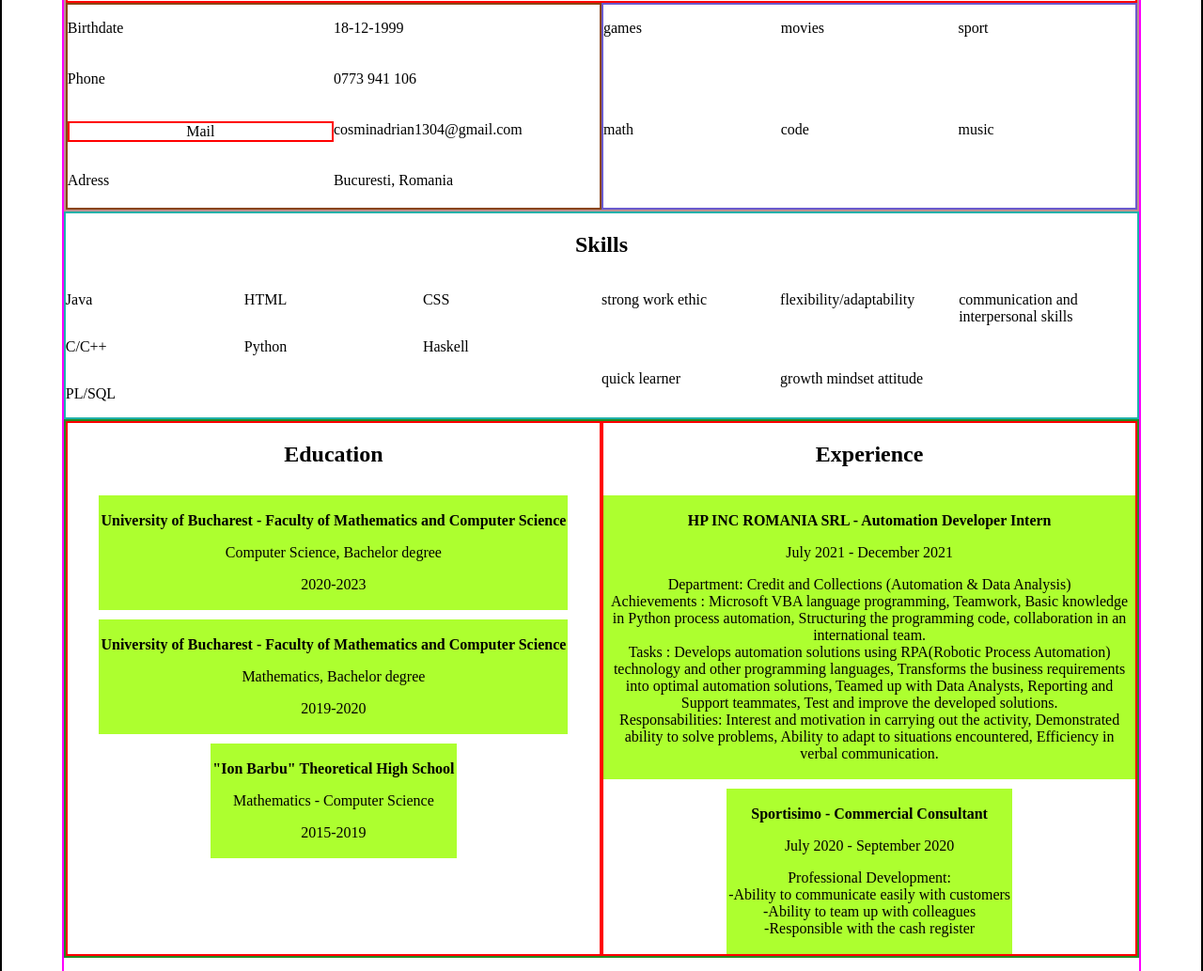
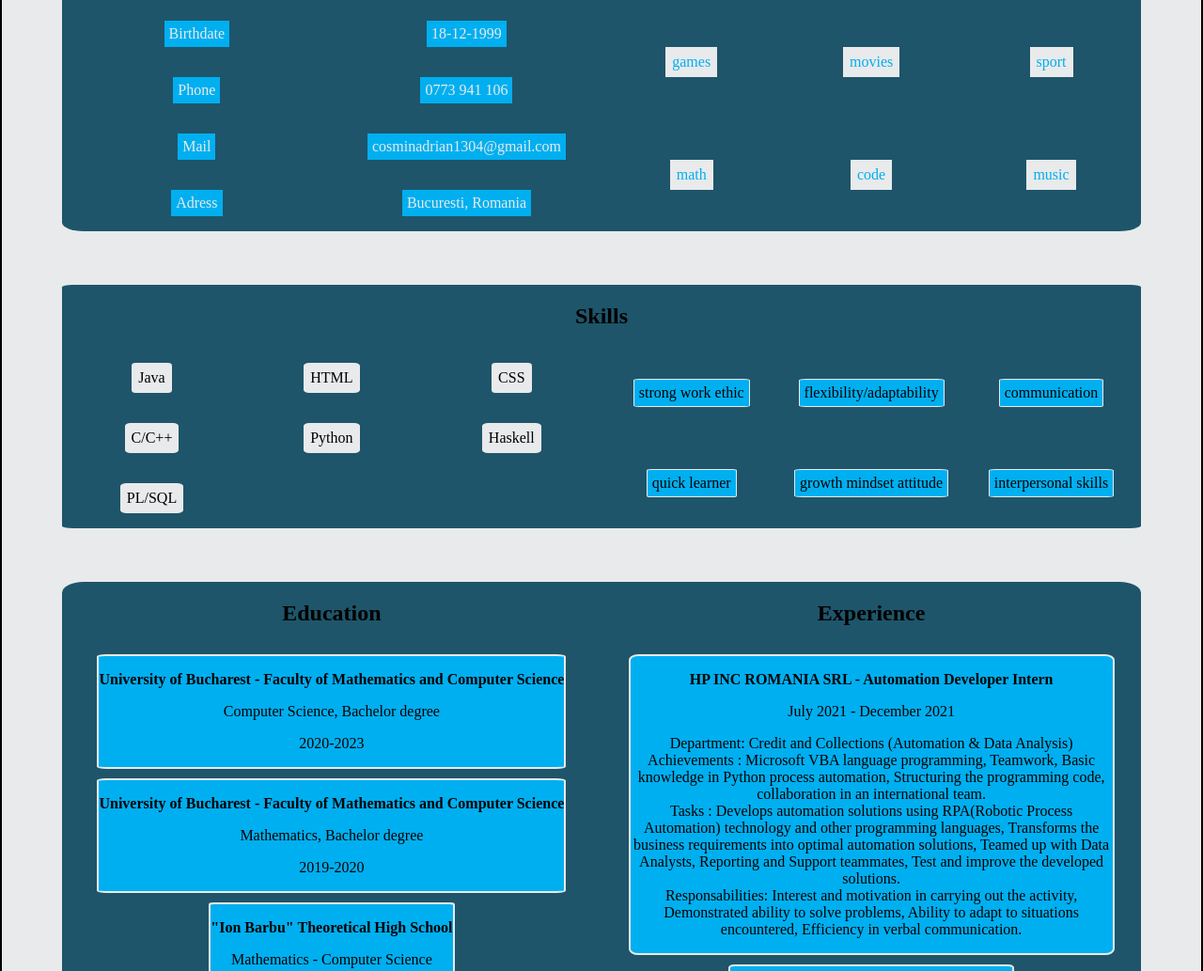
Before and after one commit to AdrianCosmin18/nedelcucosminadrian.github.io, a plain HTML site: page index.html in a window 1280 px wide. Shown: the part 942-1975 px from the top of the page at 94% size. Drawn offline with Linux system fonts and the light colour scheme.

Commit message:
style in progress

```diff
--- a/index.css
+++ b/index.css
@@ -1,10 +1,12 @@
 body {
   border: 2px solid black;
   margin: 0px;
+  background-color: #e8eaeb;
 }
 
 header {
-  border: 2px solid mediumblue;
+  background-color: #1e556a;
+  /* border: 2px solid mediumblue; */
   display: flex;
   justify-content: row;
   /* margin-left: 5%; */
@@ -27,12 +29,15 @@ header h1 {
 }
 
 .bar p {
-  /* border: 2px solid forestgreen; */
+  border: 2px solid #e8eaeb;
+  background-color: #e8eaeb;
+  padding: 5px;
   font-size: 20px;
+  border-radius: 10%;
 }
 
 main {
-  border: 2px solid magenta;
+  /* border: 2px solid magenta; */
   display: flex;
   flex-direction: column;
   justify-content: center;
@@ -42,16 +47,19 @@ main {
 }
 
 .presentation {
-  border: 2px solid forestgreen;
+  background-color: #1e556a;
+  /* border: 2px solid forestgreen; */
   display: flex;
   flex-direction: column;
+  margin-bottom: 2%;
+  border-radius: 2%;
 
   align-items: center;
 }
 
 .userIcon {
   width: 300px;
-  border: 2px solid red;
+  /* border: 2px solid red; */
   display: flex;
 }
 
@@ -81,15 +89,18 @@ main {
 }
 
 .me {
-  border: 2px solid rosybrown;
+  /* border: 2px solid rosybrown; */
+  background-color: #1e556a;
   display: grid;
   grid-template-columns: 1fr 1fr;
   grid-template-columns: 1fr 1fr;
   grid-template-areas: "aboutme aboutme" "personal interests";
+  border-radius: 2%;
+  margin-bottom: 5%;
 }
 
 .aboutMe {
-  border: 2px solid red;
+  /* border: 2px solid red; */
   display: flex;
   flex-direction: column;
   justify-content: center;
@@ -101,16 +112,28 @@ main {
 
 .infoIcon {
   width: 100px;
+  background-color: #1e556a;
 }
 
 .personalDetails {
-  border: 2px solid saddlebrown;
+  /* border: 2px solid saddlebrown; */
   grid-area: personal;
+  text-align: center;
 
   display: grid;
   grid-template-columns: 1fr 1fr;
   grid-template-rows: 1fr 1fr 1fr 1fr;
   grid-template-areas: "b bv" "p pv" "m mv" "a av";
+}
+
+.personalDetails p {
+  /* border: 1px solid #e8eaeb; */
+  display: flex;
+  justify-self: center;
+  align-self: center;
+  padding: 5px;
+  background-color: #00aff0;
+  color: #e8eaeb;
 }
 
 .birthdate {
@@ -146,13 +169,24 @@ main {
 }
 
 .myInterests {
-  border: 2px solid slateblue;
+  /* border: 2px solid slateblue; */
   grid-area: interests;
+  text-align: center;
 
   display: grid;
   grid-template-columns: 1fr 1fr 1fr;
   grid-template-rows: 1fr 1fr;
   grid-template-areas: "g mo s" "ma c mu";
+}
+
+.myInterests p {
+  display: flex;
+  justify-self: center;
+  align-self: center;
+  border: 2px solid #e8eaeb;
+  background-color: #e8eaeb;
+  color: #00aff0;
+  padding: 5px;
 }
 
 .games {
@@ -180,10 +214,13 @@ main {
 }
 
 .skills {
-  border: 2px solid lightseagreen;
+  /* border: 2px solid lightseagreen; */
+  background-color: #1e556a;
   display: grid;
   grid-template-columns: 1fr 1fr;
   grid-template-areas: "title title" "ts ps";
+  margin-bottom: 5%;
+  border-radius: 1%;
 }
 
 .technicalSkills {
@@ -193,11 +230,31 @@ main {
   grid-template-columns: 1fr 1fr 1fr;
 }
 
+.technicalSkills p {
+  border: 2px solid #e8eaeb;
+  background-color: #e8eaeb;
+  border-radius: 10%;
+  display: flex;
+  padding: 5px;
+  justify-self: center;
+}
+
 .profesionalSkills {
   grid-area: ps;
 
   display: grid;
   grid-template-columns: 1fr 1fr 1fr;
+}
+
+.profesionalSkills p {
+  display: flex;
+  flex-wrap: nowrap;
+  justify-self: center;
+  align-self: center;
+  border: 1px solid #e8eaeb;
+  padding: 5px;
+  background-color: #00aff0;
+  border-radius: 5%;
 }
 
 .titleSkills {
@@ -206,14 +263,17 @@ main {
 }
 
 .educationAndExperience {
-  border: 2px solid forestgreen;
+  /* border: 2px solid forestgreen; */
   display: grid;
   grid-template-columns: 1fr 1fr;
+  background-color: #1e556a;
+  margin-bottom: 5%;
+  border-radius: 2%;
 }
 
 .education,
 .experience {
-  border: 2px solid red;
+  /* border: 2px solid red; */
   display: flex;
   flex-direction: column;
   justify-content: flex-start;
@@ -225,9 +285,15 @@ main {
 .highSchool,
 .hp,
 .sportisimo {
-  border: 2px solid greenyellow;
-  background-color: greenyellow;
+  border: 2px solid #e8eaeb;
+  background-color: #00aff0;
   text-align: center;
+  border-radius: 2%;
+}
+
+.hp {
+  margin-right: 5%;
+  margin-left: 5%;
 }
 
 .universityName,
@@ -237,19 +303,30 @@ main {
   font-weight: bold;
 }
 
-.experience {
+.projects {
+  /* border: 2px solid red; */
+  background-color: #1e556a;
+  border-radius: 2%;
+  color: #e8eaeb;
+  margin-bottom: 5%;
+}
+
+.projects h2 {
+  text-align: center;
 }
 
 footer {
-  border: 2px solid green;
+  border: 2px solid #1e556a;
+  background-color: #1e556a;
+  border-radius: 1%;
   display: flex;
   flex-direction: row;
   justify-content: space-around;
+  color: #e8eaeb;
 }
 
 .mail,
 .linkedin {
-  border: 2px solid red;
   display: flex;
   justify-content: center;
   flex-direction: column;
@@ -257,17 +334,15 @@ footer {
 }
 
 .linkedin {
-  border: 2px solid red;
   display: flex;
   justify-content: center;
   flex-direction: column;
   align-items: center;
 }
 
-.mail h2 {
-  border: 2px solid red;
-}
-
-.mail p {
-  border: 2px solid red;
-}
+/* @media (max-width: 1100px) {
+  .me {
+    display: flex;
+    flex-direction: column;
+  }
+} */
--- a/index.html
+++ b/index.html
@@ -89,9 +89,10 @@
             <article class="profesionalSkills">
                 <p>strong work ethic</p>
                 <p>flexibility/adaptability</p>
-                <p>communication and interpersonal skills</p>
+                <p>communication</p>
                 <p>quick learner</p>
                 <p>growth mindset attitude</p>
+                <p>interpersonal skills</p>
             </article>
         </section>
 
```
Also changed, not shown: pictures/Business_Card_Clean_Dark_Template_01.jpg (added).
